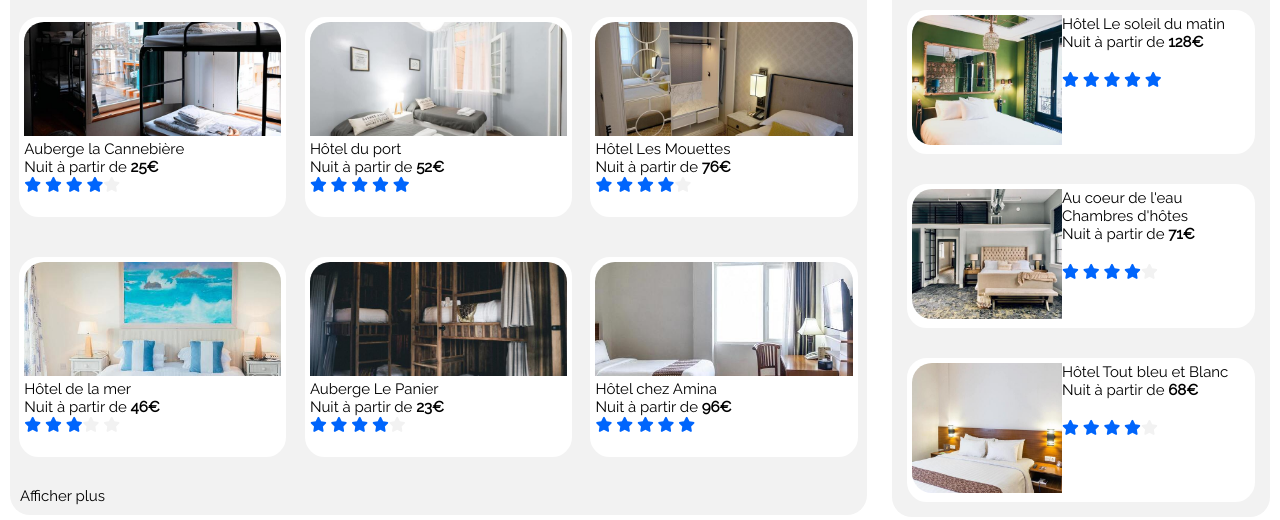
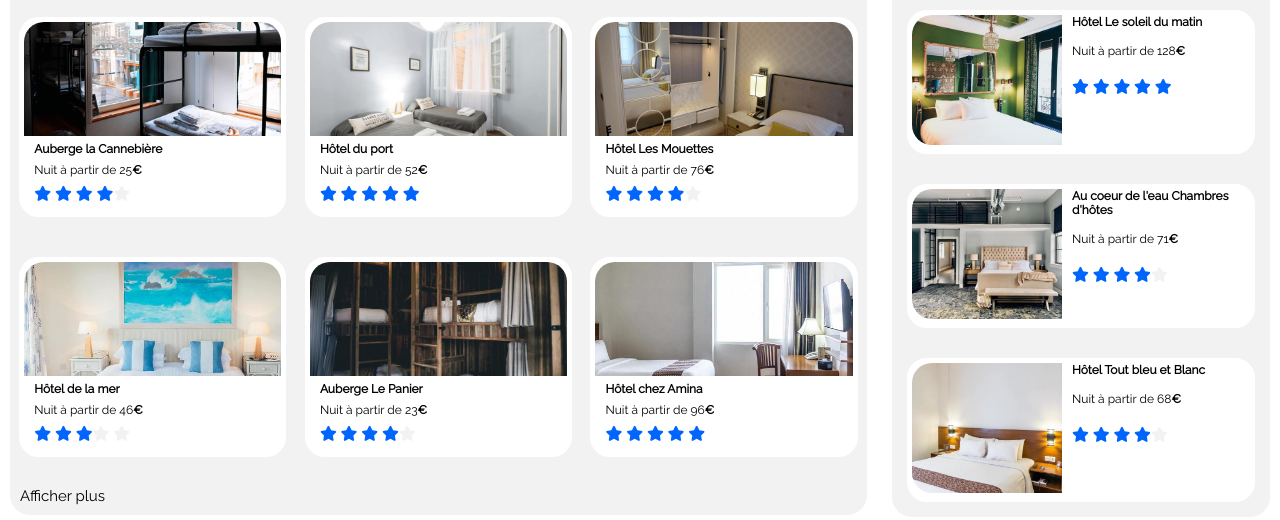
Before and after one commit to HUNGHUYNH-prestige/Damien_2_29032021, a plain HTML site: page index.html in a window 1280 px wide. Shown: the part 432-952 px from the top of the page. Drawn offline with Linux system fonts and the light colour scheme.

Commit message:
modif de mise en page

```diff
--- a/assets/css/styles.css
+++ b/assets/css/styles.css
@@ -46,6 +46,17 @@ body{
     background: none;
 }
 
+figcaption{
+    border: none;
+    background-color: none;
+    font-size: 0.8em;
+    margin: 0px;
+    padding: 0px 0px 0px 10px;
+    width: auto;
+    height: auto;
+    /*position: relative;
+    left: 10px;*/
+}
 
 
 /* POSITION DU LOGO */
@@ -479,17 +490,18 @@ ul{
     width: 100%;
     height: auto;
     margin: 0px;
-    padding: 0px;
+    padding: 2px 0px 2px 0px;
+    font-weight: bold;
 }
 .prix-hotel{
     border: none;
     width: 100%;
     height: auto;
-    padding: 0px;
+    padding: 5px 0px 8px 0px;
     margin: 0px 0px 0px 0px;
 }
 
-/* 6. Mettre le prix en gras : <strong> */
+/* 6. Mettre le prix en gras ou la devise */
 .prix-en-gras{
     background: none;
     font-weight: bold;
@@ -631,15 +643,16 @@ ul{
     border: none;
     width: 100%;
     height: auto;
-    padding: 0px;
+    padding: 0px 0px 5px 0px;
     margin: 0px;
+    font-weight: bold;
 }
 .prix-populaire{
     border: none;
     width: 100%;
     height: auto;
     padding: 0px;
-    margin: 0px 0px 20px 0px;
+    margin: 10px 0px 20px 0px;
 }
 /* Pour les STAR voir dans la section 1 avec les hebergements */
 
@@ -740,7 +753,7 @@ ul{
     border: none;
     border-radius: 15px 15px 0px 0px;
     width: 100%;
-    height: 85%;
+    height: 80%;
     padding: 0px;
     margin: 0px;
     object-fit: cover;
@@ -1044,6 +1057,7 @@ ul{
         background: none;
         width: 25%;
         height: 220px;
+        box-shadow: 5px 5px 10px 5px #F2F2F2;
     }
     .image-hotel{
         border: none;
--- a/index.html
+++ b/index.html
@@ -126,7 +126,7 @@
 
                 <figcaption>
                     <div class="titre-hotel">Auberge la Cannebière</div>
-                    <p class="prix-hotel">Nuit à partir de <strong class="prix-en-gras">25€</strong></p>
+                    <p class="prix-hotel">Nuit à partir de 25<span class="prix-en-gras">€</span></p>
                     <p class="control-star">
                         <span class="star-blue"><i class="fas fa-star"></i>
                                                 <i class="fas fa-star"></i>
@@ -147,7 +147,7 @@
 
                 <figcaption>
                     <div class="titre-hotel">Hôtel du port</div>
-                    <p class="prix-hotel">Nuit à partir de <strong class="prix-en-gras">52€</strong></p>
+                    <p class="prix-hotel">Nuit à partir de 52<span class="prix-en-gras">€</span></p>
                     <p class="control-star">
                         <span class="star-blue"><i class="fas fa-star"></i>
                                                 <i class="fas fa-star"></i>
@@ -168,7 +168,7 @@
 
                 <figcaption>
                     <div class="titre-hotel">Hôtel Les Mouettes</div>
-                    <p class="prix-hotel">Nuit à partir de <strong class="prix-en-gras">76€</strong></p>
+                    <p class="prix-hotel">Nuit à partir de 76<span class="prix-en-gras">€</span></p>
                     <p class="control-star">
                         <span class="star-blue"><i class="fas fa-star"></i>
                                                 <i class="fas fa-star"></i>
@@ -189,7 +189,7 @@
                 <figcaption>
 
                     <div class="titre-hotel">Hôtel de la mer</div>
-                    <p class="prix-hotel">Nuit à partir de <strong class="prix-en-gras">46€</strong></p>
+                    <p class="prix-hotel">Nuit à partir de 46<span class="prix-en-gras">€</span></p>
                     <p class="control-star">
                         <span class="star-blue">
                                                 <i class="fas fa-star"></i>
@@ -211,7 +211,7 @@
 
                 <figcaption>
                     <div class="titre-hotel">Auberge Le Panier</div>
-                    <p class="prix-hotel">Nuit à partir de <strong class="prix-en-gras">23€</strong></p>
+                    <p class="prix-hotel">Nuit à partir de 23<span class="prix-en-gras">€</span></p>
                     <p class="control-star">
                         <span class="star-blue"><i class="fas fa-star"></i>
                                                 <i class="fas fa-star"></i>
@@ -232,7 +232,7 @@
 
                 <figcaption>
                     <div class="titre-hotel">Hôtel chez Amina</div>
-                    <p class="prix-hotel">Nuit à partir de <strong class="prix-en-gras">96€</strong></p>
+                    <p class="prix-hotel">Nuit à partir de 96<span class="prix-en-gras">€</span></p>
                     <p class="control-star">
                         <span class="star-blue"><i class="fas fa-star"></i>
                                                 <i class="fas fa-star"></i>
@@ -279,7 +279,7 @@
 
                 <figcaption>
                     <div class="titre-populaire">Hôtel Le soleil du matin</div>
-                    <p class="prix-populaire">Nuit à partir de <strong class="prix-en-gras">128€</strong></p>
+                    <p class="prix-populaire">Nuit à partir de 128<span class="prix-en-gras">€</span></p>
                     <p class="control-star">
                         <span class="star-blue"><i class="fas fa-star"></i>
                                                 <i class="fas fa-star"></i>
@@ -300,7 +300,7 @@
 
                 <figcaption>
                     <div class="titre-populaire">Au coeur de l'eau Chambres d'hôtes</div>
-                    <p class="prix-populaire">Nuit à partir de <strong class="prix-en-gras">71€</strong></p>
+                    <p class="prix-populaire">Nuit à partir de 71<span class="prix-en-gras">€</span></p>
                     <p class="control-star">
                         <span class="star-blue"><i class="fas fa-star"></i>
                                                 <i class="fas fa-star"></i>
@@ -321,7 +321,7 @@
 
                 <figcaption>
                     <div class="titre-populaire">Hôtel Tout bleu et Blanc</div>
-                    <p class="prix-populaire">Nuit à partir de <strong class="prix-en-gras">68€</strong></p>
+                    <p class="prix-populaire">Nuit à partir de 68<span class="prix-en-gras">€</span></p>
                     <p class="control-star">
                         <span class="star-blue"><i class="fas fa-star"></i>
                                                 <i class="fas fa-star"></i>
```
